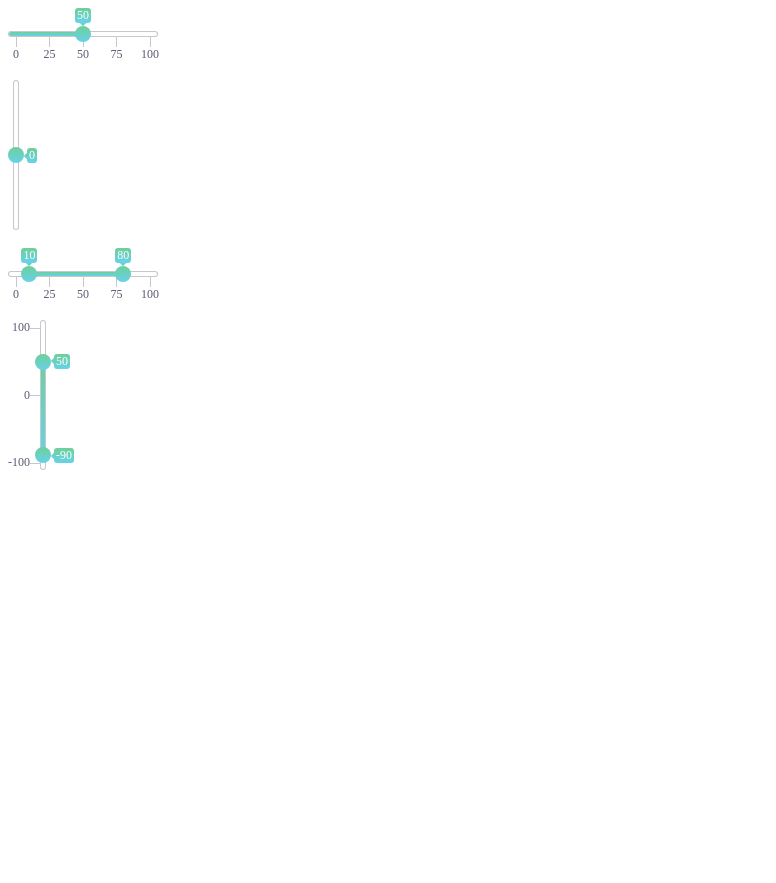
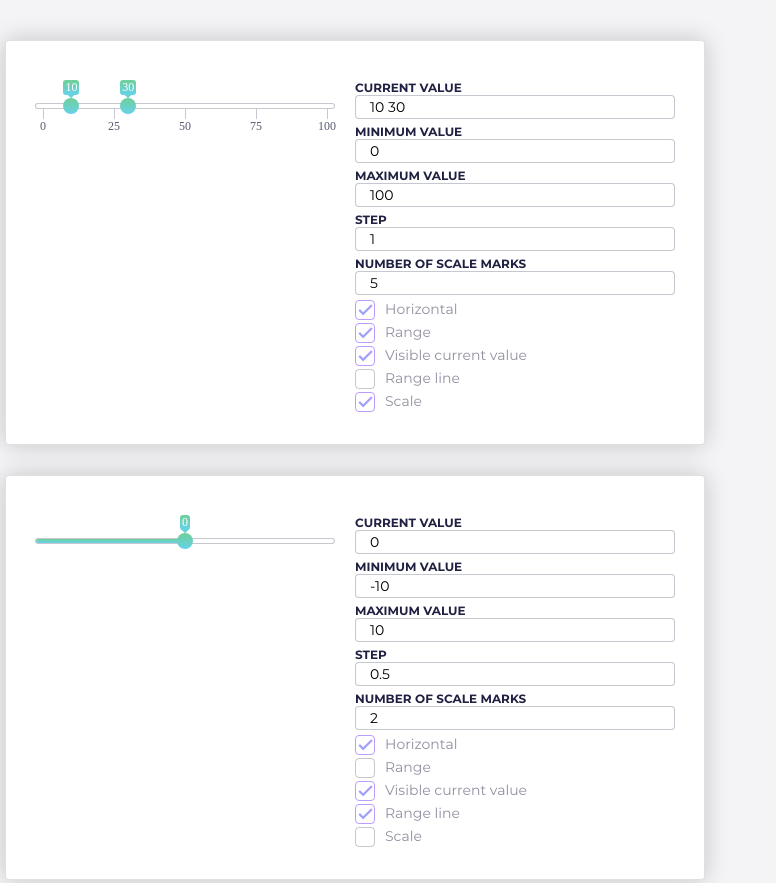
Before and after one commit to WisestKAA/FSD-front-4th-tsk, a website built with webpack: page src/index.pug in a window 1280 px wide. Shown: the top 883 px of the page, without its empty margins (0-776 px from the left). Before the commit the page ends 800 px from the top, so only its background shows below. Built offline with nearby package versions, Linux system fonts and the light colour scheme; what bind-decorator would draw is missing.

Commit message:
refactoring demopage

```diff
--- a/src/demopage/index.ts
+++ /dev/null
@@ -1 +0,0 @@
-import "./blocks/slider-card/slider-card"
--- a/src/demopage/styles.scss
+++ /dev/null
@@ -1,40 +0,0 @@
-$dark100: #1F2041;
-$dark75: rgba(31, 32, 65, 0.75);
-$dark50: rgba(31, 32, 65, 0.50);
-$dark25: rgba(31, 32, 65, 0.25);
-$dark10: rgba(31, 32, 65, 0.1);
-$dark05: rgba(31, 32, 65, 0.05);
-$purple: #BC9CFF;
-$green: #6FCF97;
-
-@import "./blocks/checkbox-button/checkbox-button.scss";
-@import "./blocks/label/label.scss";
-@import "./blocks/material-icons/material-icons.scss";
-@import "./blocks/slider-card/slider-card.scss";
-@import "./blocks/text-field/text-field.scss";
-
-
-.h3 {
-    font-family: 'Montserrat';
-    font-style: normal;
-    font-weight: bold;
-    font-size: 12px;
-    line-height: 15px;
-    text-transform: uppercase;
-    color: $dark100;
-}
-
-.demo{
-    width: 100%;
-    display: flex;
-    justify-content: center;
-    margin-top: 40px;
-
-    &-wrapper{
-        max-width: 1440px;
-        width: 100%;
-        display: flex;
-        justify-content: space-between;
-        flex-wrap: wrap;
-    }
-}
--- a/src/index.pug
+++ b/src/index.pug
@@ -1,58 +1,14 @@
+include ./demopage/blocks/slider-card/slider-card.pug
+
 doctype html
-html
+
+html(lang='en')
     head
-    body
-        .slider
-        br
-        .slider-v
-        br
-        .slider-r
-        br
-        .slider-rv
-
-        //- .sl(style="width: 100px;")
-        //-     .simpleslider
-        //-         .simpleslider__current-value-wrapper
-        //-             .simpleslider__current-value(style="left: 20%;")
-        //-                 .simpleslider__current-value-text=20
-        //-                 .simpleslider__current-value-arrow
-        //-             .simpleslider__current-value(style="right: 20%;")
-        //-                 .simpleslider__current-value-text=80
-        //-                 .simpleslider__current-value-arrow
-        //-         .simpleslider__main-wrapper
-        //-             .simpleslider__line
-        //-                 .simpleslider__range(style="left: 20%; width: 60%;")
-        //-             .simpleslider__handle-wrapper
-        //-                 .simpleslider__handle(style="left: 20%;")
-        //-                 .simpleslider__handle(style="right: 20%;")
-        //-         .simpleslider__scale-wrapper
-        //-             .simpleslider__scale-item
-        //-                 .simpleslider__scale-mark
-        //-                 .simpleslider__scale-text=0
-        //-             .simpleslider__scale-item
-        //-                 .simpleslider__scale-mark
-        //-                 .simpleslider__scale-text=50
-        //-             .simpleslider__scale-item
-        //-                 .simpleslider__scale-mark
-        //-                 .simpleslider__scale-text=100
-
-        //- .sl(style="width: min-content; height: 100px;")
-        //-     .simpleslider.simpleslider_vertical
-        //-         .simpleslider__current-value-wrapper.simpleslider__current-value-wrapper_vertical
-        //-             .simpleslider__current-value.simpleslider__current-value_vertical
-        //-                 .simpleslider__current-value-text=20
-        //-                 .simpleslider__current-value-arrow.simpleslider__current-value-arrow_vertical
-        //-         .simpleslider__main-wrapper.simpleslider__main-wrapper_vertical
-        //-             .simpleslider__line.simpleslider__line_vertical
-        //-             .simpleslider__handle-wrapper.simpleslider__handle-wrapper_vertical
-        //-                 .simpleslider__handle.simpleslider__handle_vertical
-        //-         .simpleslider__scale-wrapper.simpleslider__scale-wrapper_vertical
-        //-             .simpleslider__scale-item.simpleslider__scale-item_vertical
-        //-                 .simpleslider__scale-mark.simpleslider__scale-mark_vertical
-        //-                 .simpleslider__scale-text=0
-        //-             .simpleslider__scale-item.simpleslider__scale-item_vertical
-        //-                 .simpleslider__scale-mark.simpleslider__scale-mark_vertical
-        //-                 .simpleslider__scale-text=50
-        //-             .simpleslider__scale-item.simpleslider__scale-item_vertical
-        //-                 .simpleslider__scale-mark.simpleslider__scale-mark_vertical
-        //-                 .simpleslider__scale-text=100
+        meta(name="viewport" content="width=device-width, initial-scale=1")
+    body(bgcolor="#F4F4F6", style="margin: 0; box-sizing: border-box;")
+        .demo
+            .demo-wrapper
+                +slider-card({isRange: true, currentValue: "10 30", isScaleEnabled: true, numOfScaleMark: 5})
+                +slider-card({minVal: -10, maxVal: 10, step: 0.5, isRangeLineEnabled: true})
+                +slider-card({isHorizontal: false, isRange: true, currentValue: "-5 5", isScaleEnabled: true, numOfScaleMark: 5,minVal: -10, maxVal: 10, isRangeLineEnabled: true})
+                +slider-card({isHorizontal: false, minVal: -10, maxVal: 10, step: 0.5, isCurrentValueVisible: false})
--- a/src/index.ts
+++ b/src/index.ts
@@ -1,19 +1,3 @@
 import './styles.scss';
 import './plugin/simpleslider';
-import './demopage/index'
-
-$(document).ready(() => {
-  const sliders = document.querySelectorAll('.slider');
-
-  sliders.forEach((val => {
-    $(val).SimpleSlider({currentVal: [50,0], step: 10, isRangeLineEnabled: true, isScaleEnabled: true, numberOfScaleMarks: 5});
-  }));
-
-  const sliderV = document.querySelector('.slider-v');
-  $(sliderV).SimpleSlider({isHorizontal: false, minVal: -100});
-
-  const sliderR = document.querySelector('.slider-r');
-  $(sliderR).SimpleSlider({isRange: true, currentVal: [10, 80], isRangeLineEnabled: true, isScaleEnabled: true, numberOfScaleMarks: 5});
-  const sliderRV = document.querySelector('.slider-rv');
-  $(sliderRV).SimpleSlider({isRange: true, currentVal: [-90, 50], isRangeLineEnabled: true, minVal:-100, maxVal: 100, isHorizontal: false, isScaleEnabled: true, numberOfScaleMarks: 3});
-});
+import "./demopage/blocks/slider-card/slider-card";
--- a/src/plugin/simpleslider.ts
+++ b/src/plugin/simpleslider.ts
@@ -3,7 +3,7 @@ import { ISliderSettings } from './model/ISliderSettings';
 import { ModelFactory } from './model/ModelFactory';
 import { SliderOptionsFactory } from './model/SliderOptions/SliderOptionsFactory';
 import { ViewFactory } from './view/ViewFactory';
-
+import "./styles.scss";
 
 declare global {
     interface Window {
@@ -17,7 +17,7 @@ declare global {
     }
 }
 
-;(function init($: JQueryStatic){
+;(function ($: JQueryStatic){
     $.fn.SimpleSlider = function start(options?, additionalOptions?: ISliderSettings){
         return this.map((i: number, elem: HTMLElement) => {
             if(typeof options === 'object' || !options){
--- a/src/styles.scss
+++ b/src/styles.scss
@@ -1,15 +1,45 @@
-@import './plugin/styles.scss';
-@import "./demopage/styles.scss";
+
+$dark100: #1F2041;
+$dark75: rgba(31, 32, 65, 0.75);
+$dark50: rgba(31, 32, 65, 0.50);
+$dark25: rgba(31, 32, 65, 0.25);
+$dark10: rgba(31, 32, 65, 0.1);
+$dark05: rgba(31, 32, 65, 0.05);
+$purple: #BC9CFF;
+$green: #6FCF97;
+
+//@import './plugin/styles.scss';
 @import "./demopage/fonts/materialicons/material-icons.css";
 @import "./demopage/fonts/montserrat/Montserrat.css";
+@import "./demopage/blocks/checkbox-button/checkbox-button.scss";
+@import "./demopage/blocks/label/label.scss";
+@import "./demopage/blocks/material-icons/material-icons.scss";
+@import "./demopage/blocks/slider-card/slider-card.scss";
+@import "./demopage/blocks/text-field/text-field.scss";
+@import "./plugin/styles.scss";
 
-.slider,
-.slider-r{
-    width: 150px;
+
+.h3 {
+    font-family: 'Montserrat';
+    font-style: normal;
+    font-weight: bold;
+    font-size: 12px;
+    line-height: 15px;
+    text-transform: uppercase;
+    color: $dark100;
 }
 
-.slider-v,
-.slider-rv{
-    width: max-content;
-    height: 150px;
+.demo{
+    width: 100%;
+    display: flex;
+    justify-content: center;
+    margin-top: 40px;
+
+    &-wrapper{
+        max-width: 1440px;
+        width: 100%;
+        display: flex;
+        justify-content: space-between;
+        flex-wrap: wrap;
+    }
 }
```
Also changed, not shown: src/demopage/index.pug (deleted, +0 -14 lines).
